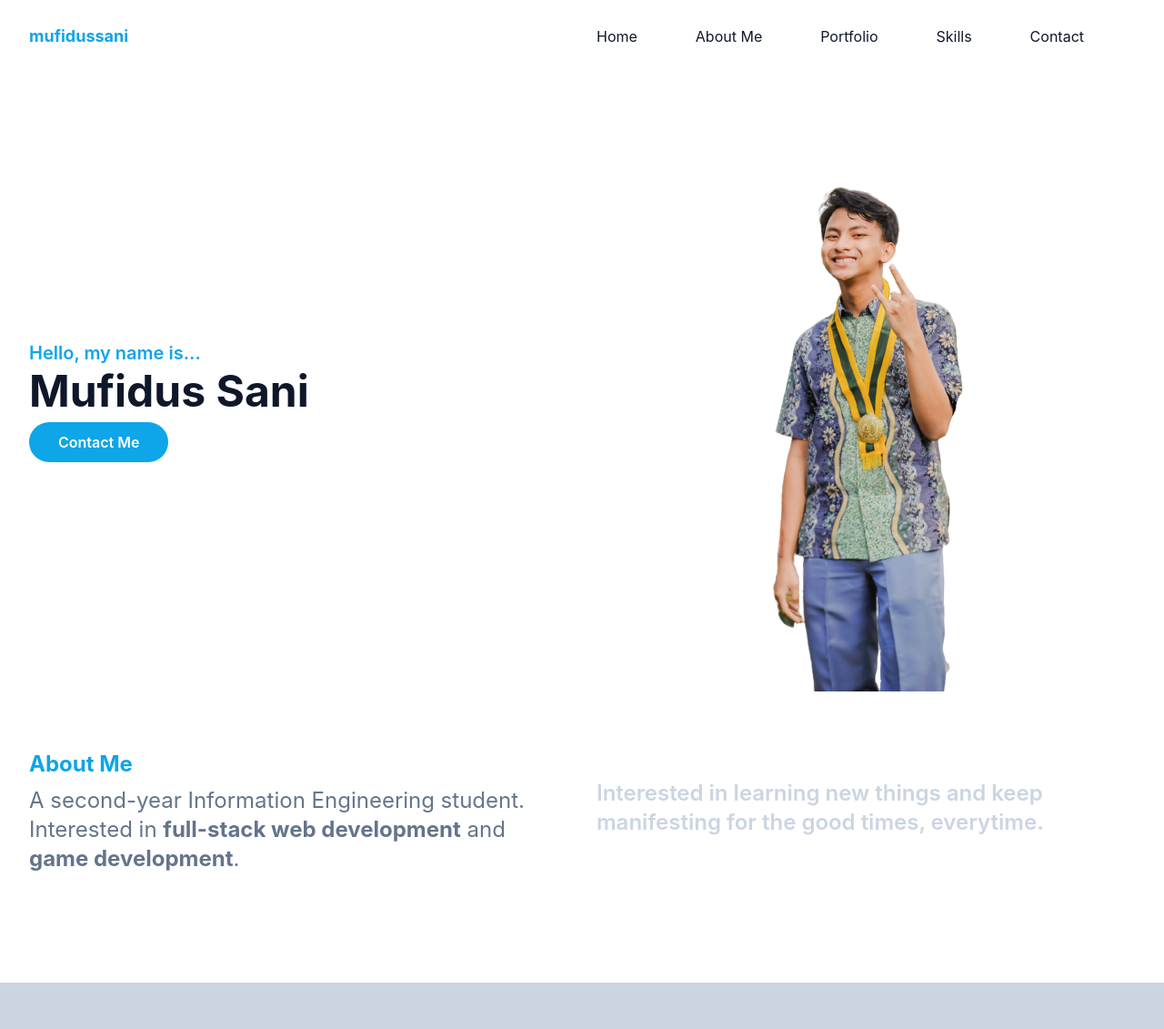
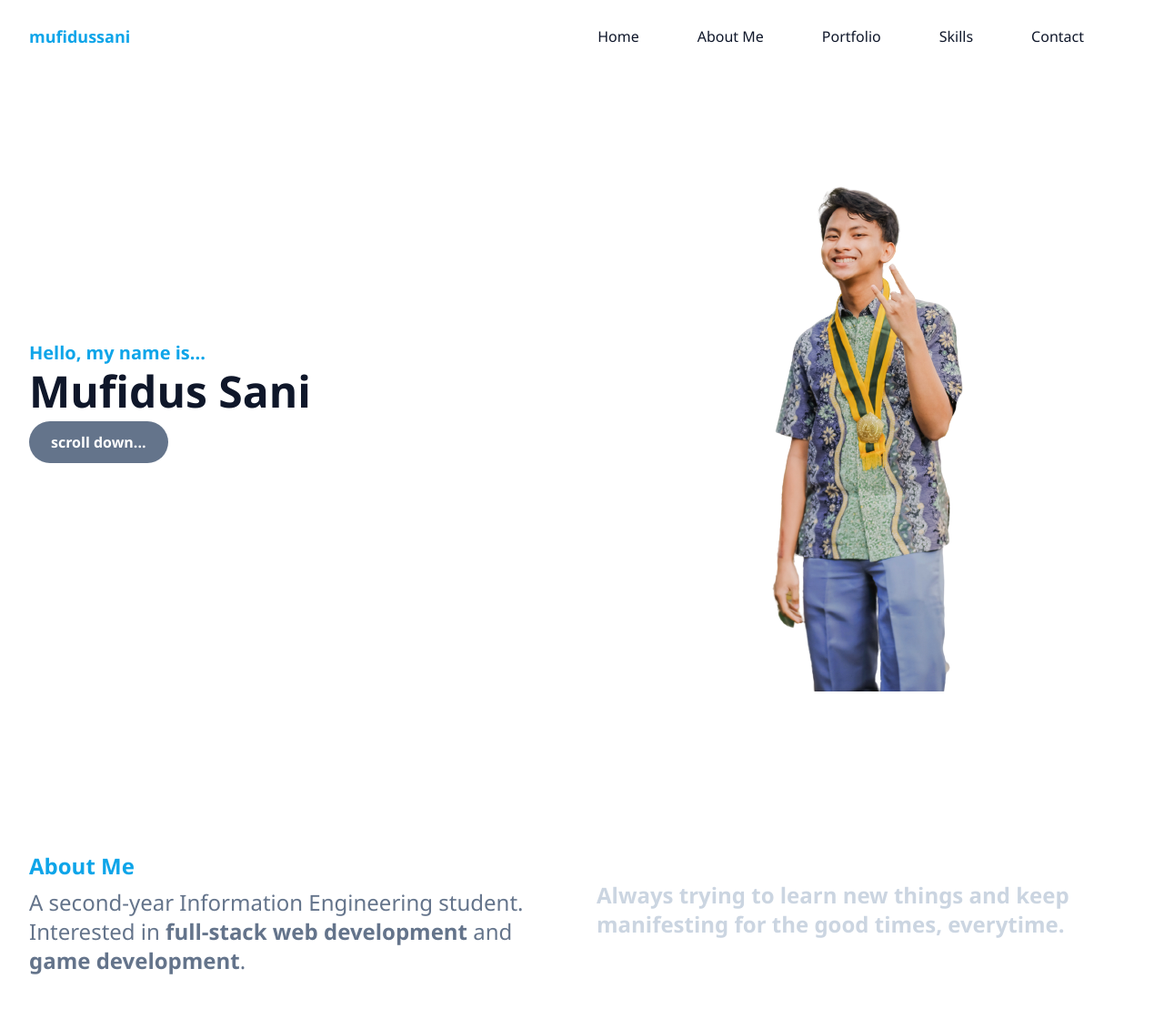
Before and after one commit to mufidussani/portfolio, a website with bundled scripts: page index.html in a window 1280 px wide. Shown: the top 1131 px of the page at 91% size. Built offline with nearby package versions, Linux system fonts and the light colour scheme.

Commit message:
fix: some view

```diff
--- a/index.html
+++ b/index.html
@@ -56,16 +56,16 @@
     <!-- header end -->
 
     <!-- home section start -->
-    <section id="home" class="pt-28 scroll-smooth">
+    <section id="home" class="pt-28 h-[100%] pb-28">
         <div class="container">
             <div class="flex flex-wrap">
                 <div class="w-full self-center px-4 lg:w-1/2">
                     <h1 class="text-base font-semibold text-primary md:text-xl mb-5">Hello, my name is... <span
                             class="block font-bold text-dark text-4xl mt-1 lg:text-5xl">Mufidus Sani</span></h1>
                     <!-- <h2 class="font-medium text-semidark text-lg mb-5">Undergraduate Information Engineering Student</h2> -->
-                    <a href="#"
-                        class="text-base font-semibold text-white bg-primary py-3 lg:text-1xl px-8 rounded-full hover:shadow-lg hover:bg-teal-400 hover:opacity-80 transition-duration-300 ease-in-out">Contact
-                        Me</a>
+                    <a href="#about"
+                        class="text-base font-semibold text-white bg-slate-500 py-3 lg:text-1xl px-6 rounded-full hover:shadow-lg hover:bg-teal-400 hover:opacity-80 transition duration-500 ease-in-out">scroll down...
+                    </a>
                 </div>
                 <div class="w-full self-end px-4 lg:w-1/2">
                     <div class="relative mt-10 lg:mt-9 lg:right-0">
@@ -93,9 +93,8 @@
                             class="font-bold">game development</span>.</h2>
                 </div>
                 <div class="w-full px-4 lg:w-1/2">
-                    <h3 class="font-semibold text-slate-300 text-2xl mb-4 lg:text-2xl lg:pt-8">Interested in learning
+                    <h3 class="font-semibold text-slate-300 text-2xl mb-4 lg:text-2xl lg:pt-8">Always trying to learn
                         new things and keep manifesting for the good times, everytime.</h3>
-
                 </div>
             </div>
         </div>
@@ -246,5 +245,4 @@
     <!-- footer end -->
     <script src="dist/js/script.js"></script>
 </body>
-
 </html>
--- a/package.json
+++ b/package.json
@@ -11,5 +11,8 @@
   "license": "ISC",
   "devDependencies": {
     "tailwindcss": "^3.0.24"
+  },
+  "dependencies": {
+    "scrollreveal": "^4.0.9"
   }
 }
--- a/src/input.css
+++ b/src/input.css
@@ -3,7 +3,7 @@
 @tailwind utilities;
 
 body {
-    font-family: 'Inter', sans-serif;
+    font-family: "Segoe UI", sans-serif;
 }
 
 .navbar-fixed {
```
Also changed, not shown: dist/img/logo/html5.svg (deleted), dist/img/logo/javascript.svg (deleted), dist/img/logo/react.svg (deleted), dist/img/logo/tailwindcss.svg (deleted), dist/js/script.js, dist/output.css, 2 other files.
